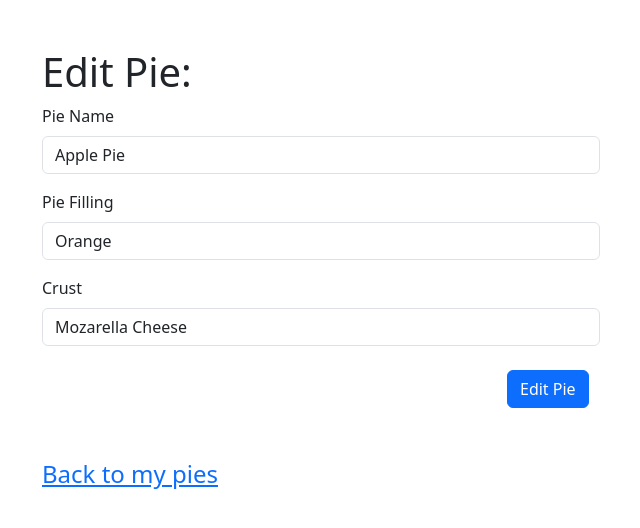
After one commit to eyasq/stack_exam, a Django app: template exam_app/templates/edit_pie.html in a window 1280 px wide. The commit adds this page. Shown: the top 528 px of the page, without its empty margins (40-680 px from the left). Run offline with Django 5.2, Linux system fonts and the light colour scheme; the template is opened without the code that fills it: values that come from a table or form of the project are taken from there, others are empty; data comes from the database, SQL or seed files in the repository; both versions use the stored data as it was after the commit.

```diff
--- a/exam_app/models.py
+++ b/exam_app/models.py
@@ -74,7 +74,32 @@ class PieManager(models.Manager):
         elif len(pie_crust) > 32:
             errors['pie_crust'] = 'Pie Crust can be 32 characters at max'
         return errors
-
+    def pie_edit_validator(self, postData):
+        errors = {}
+        pie_name = postData.get('pie_name')
+        if not pie_name:
+            errors['pie_name'] = 'Pie Name is a required Field!'
+        elif len(pie_name) < 2:
+            errors['pie_name'] = 'Pie Name must be at least 2 characters.'
+        elif len(pie_name) > 32:
+            errors['pie_name'] = 'Pie Name can be 32 characters at max'
+        elif pie_name and self.exclude(id=postData['pie_id']).filter(name=pie_name).exists():
+            errors['pie_name'] = 'Pie Name must be unique! There is already a pie with this name.'
+        pie_filling = postData.get('pie_filling')
+        if not pie_filling:
+            errors['pie_filling'] = 'Pie Filling is a required Field!'
+        elif len(pie_filling) < 2:
+            errors['pie_filling'] = 'Pie Filling must be at least 2 characters.'
+        elif len(pie_filling) > 32:
+            errors['pie_filling'] = 'Pie Filling can be 32 characters at max'
+        pie_crust = postData.get('pie_crust')
+        if not pie_crust:
+            errors['pie_crust'] = 'Pie Crust is a required Field!'
+        elif len(pie_crust) < 2:
+            errors['pie_crust'] = 'Pie Crust must be at least 2 characters.'
+        elif len(pie_crust) > 32:
+            errors['pie_crust'] = 'Pie Crust can be 32 characters at max'
+        return errors
 
 
 
--- a/exam_app/templates/allpies.html
+++ b/exam_app/templates/allpies.html
@@ -34,7 +34,7 @@
         </tbody>
       </table>
 
-      <p class="fs-4 mt-5"><a href="/pies">All Pies</a></p>
+      <p class="fs-4 mt-5"><a href="/dashboard">Back to my pies</a></p>
 
 
 
--- a/exam_app/templates/dashboard.html
+++ b/exam_app/templates/dashboard.html
@@ -25,7 +25,7 @@
             {% for pie in pies %}
           <tr>
             <th scope="row">{{pie.name}}</th>
-            <td><a href="#">Edit</a> | <a href="#">Delete</a></td>
+            <td><a href="/pies/edit/{{pie.id}}">Edit</a> | <a href="/delete/{{pie.id}}">Delete</a></td>
           </tr>
           {%endfor%}
 
--- /dev/null
+++ b/exam_app/templates/edit_pie.html
@@ -0,0 +1,47 @@
+{% extends "root.html" %}
+
+{% block title %}Index Page - Stack Exam{% endblock %}
+
+{% block content %}
+<div class="container" style="margin:0 auto;">
+
+
+    <h1 class="display-6 mt-5">Edit Pie:</h1>
+    <form action="/edit_pie" method="post">
+        {% csrf_token %}
+        <div class="mb-3 col-6">
+            <label for="pie_name" class="form-label">Pie Name</label>
+            <input type="text" class="form-control" id="pie_name" name="pie_name" required value="{{pie.name}}">
+            {% if request.session.errors.pie_name %}
+            <small class="text-danger">{{request.session.errors.pie_name}}</small>
+            {% endif %}
+          </div>
+          <div class="mb-3 col-6">
+            <label for="pie_filling" class="form-label">Pie Filling</label>
+            <input type="text" class="form-control" id="pie_filling" name="pie_filling" required value="{{pie.filling}}">
+            {% if request.session.errors.pie_filling %}
+            <small class="text-danger">{{request.session.errors.pie_filling}}</small>
+            {% endif %}
+          </div>
+          <div class="mb-3 col-6">
+            <label for="pie_crust" class="form-label">Crust</label>
+            <input type="text" class="form-control" id="pie_crust" name="pie_crust" required value="{{pie.crust}}">
+            {% if request.session.errors.pie_crust %}
+            <small class="text-danger">{{request.session.errors.pie_crust}}</small>
+            {% endif %}
+          </div>
+          <input type="hidden" value="{{pie.id}}" name="pie_id">
+          <button type="submit" class="mt-2 btn btn-primary offset-5">Edit Pie</button>
+
+    </form>
+
+    <p class="fs-4 mt-5"><a href="/dashboard">Back to my pies</a></p>
+
+</div>
+
+
+
+
+
+
+{% endblock %}
--- a/exam_app/urls.py
+++ b/exam_app/urls.py
@@ -28,5 +28,9 @@ urlpatterns = [
     path('add_pie', views.add_pie),
     path('pies', views.all_pies),
     path('pies/<int:pie_id>', views.show_pie),
-    path('vote/<int:pie_id>', views.vote_pie)
+    path('vote/<int:pie_id>', views.vote_pie),
+    path('remove_vote', views.remove_vote),
+    path('pies/edit/<int:pie_id>', views.edit_pie),
+    path('edit_pie', views.post_edit_pie),
+    path('delete/<int:pie_id>', views.delete)
 ]
```
Also changed, not shown: exam_app/templates/show_pie.html (+10 -8 lines), exam_app/views.py (+71 -9 lines), db.sqlite3.
